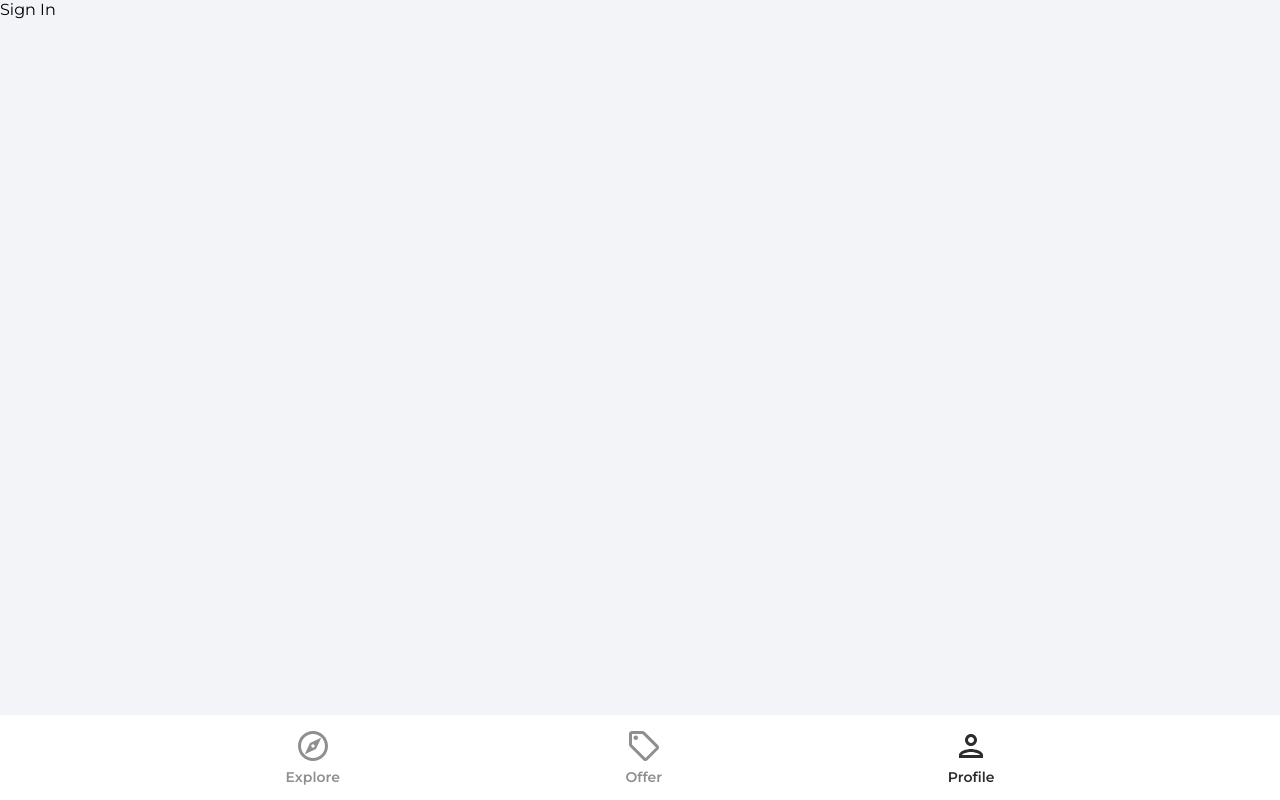
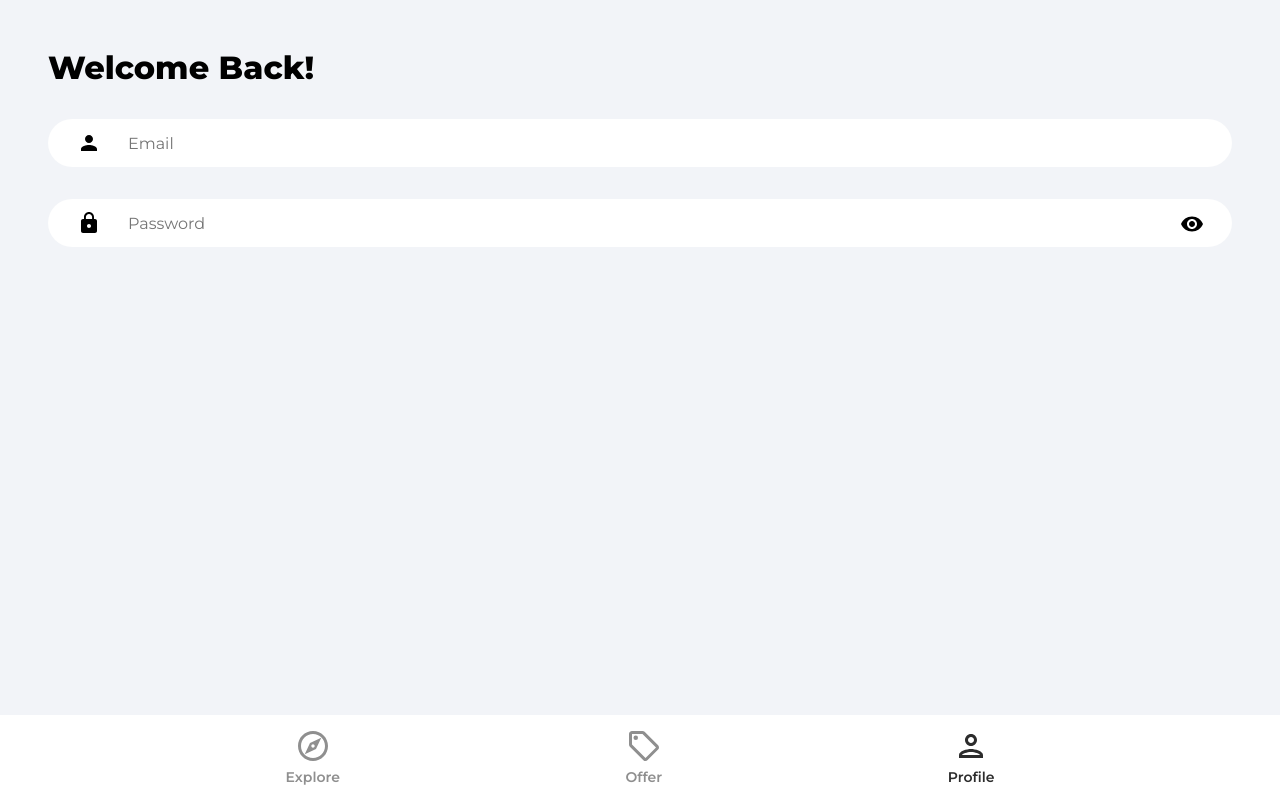
Before and after one commit to ukaran11/house-marketplace-react-firebase, a React (Create React App) app: page /profile in a window 1280 px wide. Built offline with nearby package versions, Linux system fonts and the light colour scheme.

Commit message:
Utsav | Working on Signin

```diff
--- a/src/pages/SignIn.jsx
+++ b/src/pages/SignIn.jsx
@@ -1,9 +1,59 @@
-import React from 'react'
+import React, { useState } from "react";
+import { Link, useNavigate } from "react-router-dom";
+import { ReactComponent as ArrowRightIcon } from "../assets/svg/keyboardArrowRightIcon.svg";
+import visibilityIcon from "../assets/svg/visibilityIcon.svg";
 
 const SignIn = () => {
+  const [showPassword, setShowPassword] = useState(false);
+  const [formData, setFormData] = useState({
+    email: "",
+    password: "",
+  });
+
+  const { email, password } = formData;
+
+  const navigate = useNavigate();
+
+  const onChange = () => {};
+
   return (
-    <div>Sign In</div>
-  )
-}
+    <>
+      <div className="pageContainer">
+        <header>
+          <p className="pageHeader">Welcome Back!</p>
+        </header>
 
-export default SignIn
+        <form>
+          <input
+            type="email"
+            className="emailInput"
+            placeholder="Email"
+            id="email"
+            value={email}
+            onChange={onChange}
+          />
+
+          <div className="passwordInputDiv">
+            <input
+              type={showPassword ? "text" : "password"}
+              className="passwordInput"
+              placeholder="Password"
+              id="password"
+              value={password}
+              onChange={onChange}
+            />
+
+            <img
+              src={visibilityIcon}
+              alt="show password"
+              className="showPassword"
+              onClick={() => setShowPassword((prevState) => !prevState)}
+              />
+          </div>
+        </form>
+      </div>
+    </>
+  );
+};
+
+export default SignIn;
```
